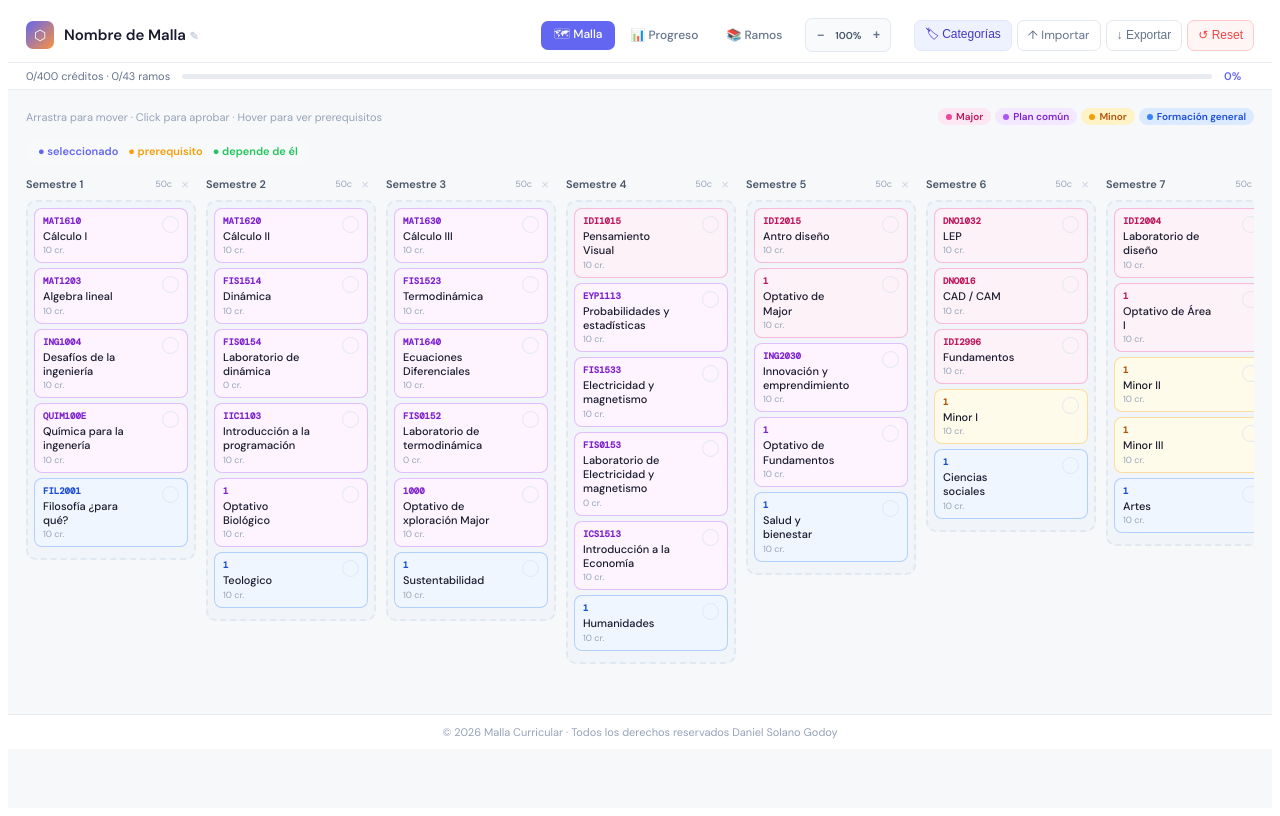
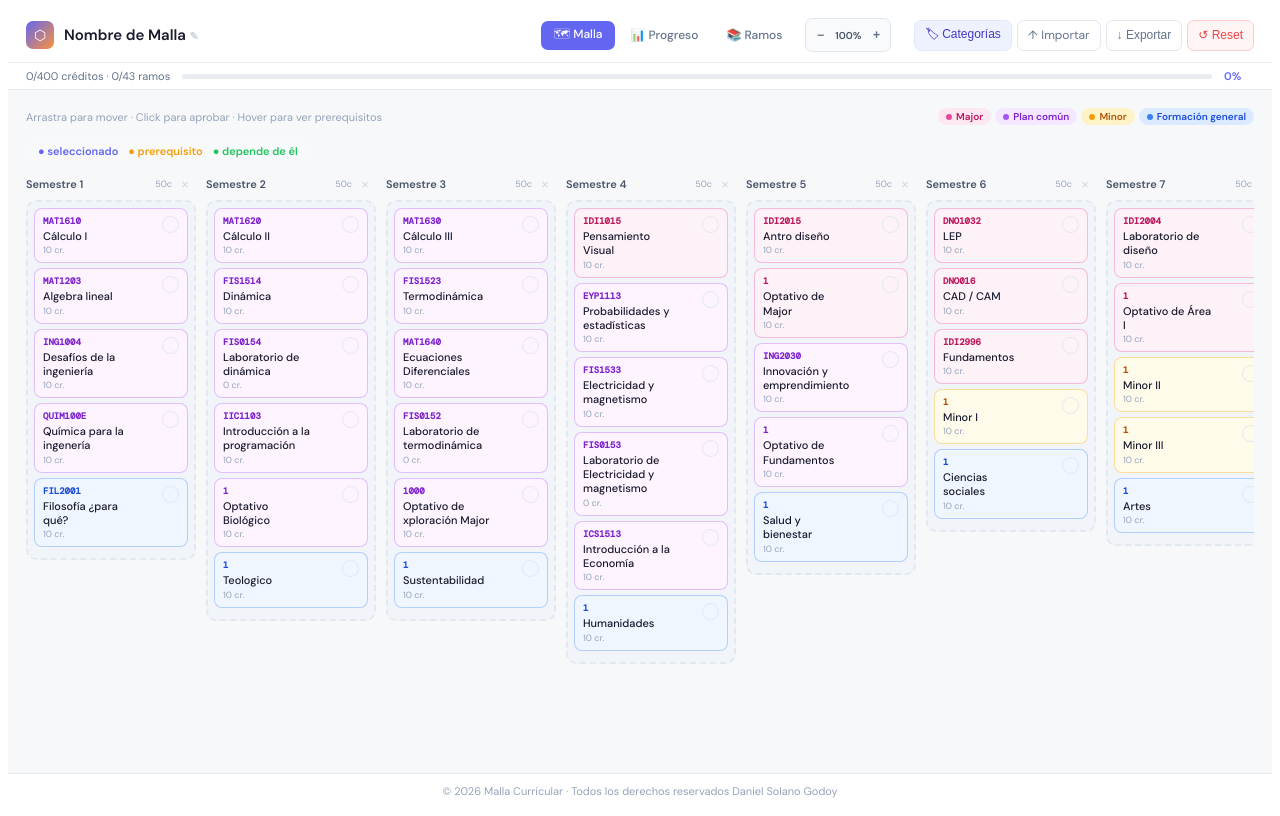
Before and after one commit to PLT-piwi/organizeUniversityMesh, a React (Vite) app: page / in a window 1280 px wide. Built offline with nearby package versions, Linux system fonts and the light colour scheme.

Commit message:
Refactor layout styles in MallaCurricular component

```diff
--- a/src/MallaCurricular.jsx
+++ b/src/MallaCurricular.jsx
@@ -22,6 +22,8 @@ export default function MallaCurricular() {
           minHeight: "100vh",
           background: "#F7F8FA",
           fontFamily: "'DM Sans','Segoe UI',sans-serif",
+          display: "flex",
+          flexDirection: "column",
         }}
       >
         <link
@@ -35,11 +37,10 @@ export default function MallaCurricular() {
         <ConfirmDeleteCategoryModal />
         <ConfirmClearAllCoursesModal />
 
-
         <Header />
         <ProgressStrip />
 
-        <div style={{ flexGrow: 1 }}>
+        <div style={{ flex: 1 }}>
           <div style={{ maxWidth: 1500, margin: "0 auto", padding: "18px" }}>
             {m.activeTab === "malla" && <MallaTab />}
             {m.activeTab === "progreso" && <ProgresoTab />}
@@ -54,9 +55,8 @@ export default function MallaCurricular() {
             fontSize: 11,
             color: "#94A3B8",
             background: "#fff",
-            marginTop: 24,
-            display: "flex",
-            flexDirection: "column",
+            marginTop: "auto",
+            flexShrink: 0,
           }}
         >
           © {new Date().getFullYear()} Malla Curricular · Todos los derechos
```
